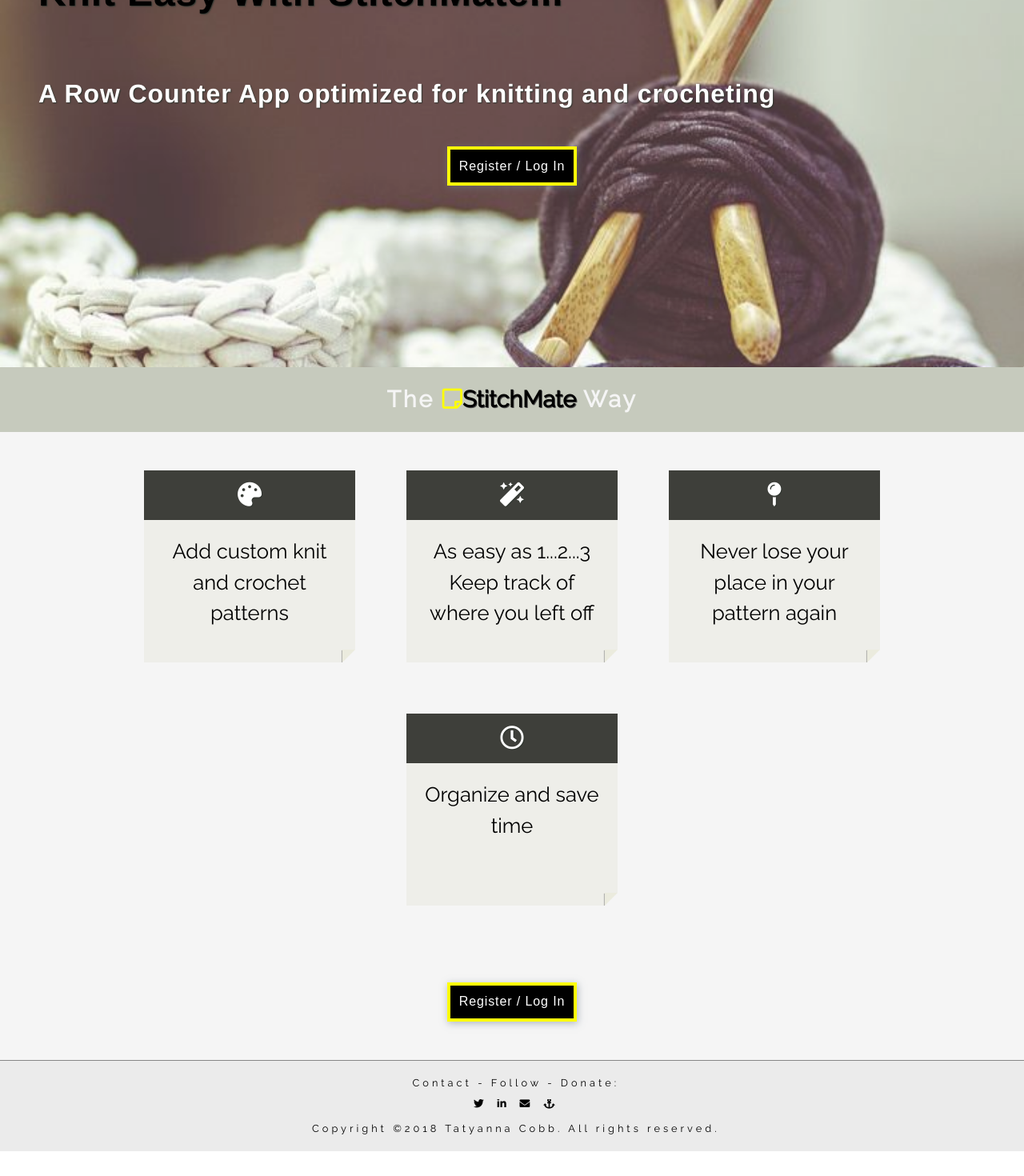
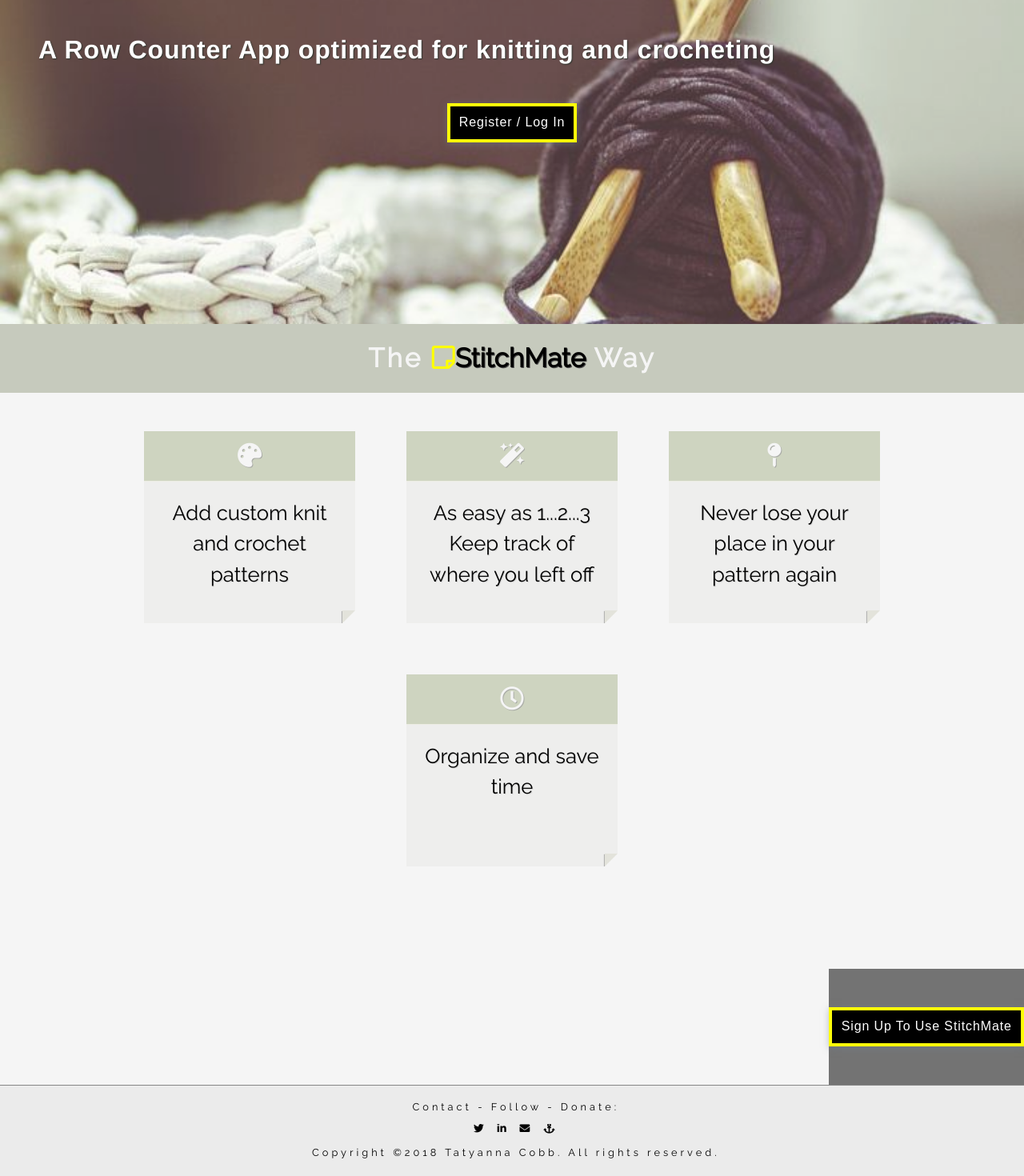
Before and after one commit to TatyCat/stitchmate, a React (Create React App) app in the folder client/: page / in a window 1280 px wide. Shown: the part 240-1710 px from the top of the page at 80% size. Before the commit the page ends 1679 px from the top, so only its background shows below. Built offline with nearby package versions, Linux system fonts and the light colour scheme.

Commit message:
Working on landing pg css refactor

```diff
--- a/client/src/index.css
+++ b/client/src/index.css
@@ -198,13 +198,7 @@
 
 .landing-nav ul {
   font-size: 2.5vh;
-  display: flex;
-  align-items: center;
-  justify-content: center;
-  flex-wrap: wrap;
   margin: 0;
-  padding: .8rem;
-  padding-left: 4.5rem;
 }
 
 .landing-nav ul li a:link, .landing-nav ul li a:visited {
@@ -304,7 +298,8 @@
 .landing-pg article h3 {
   text-align: center;
   letter-spacing: .15ch;
-  font-size: 1.8rem;
+  font-size: calc(3.5vh + .4vw);
+  white-space: nowrap;
   padding: 1.5rem;
   background-color: rgba(125, 134, 106, 0.44);
   color: whitesmoke;
@@ -348,7 +343,7 @@
   display: flex;
   flex-flow: row wrap;
   justify-content: center;
-  color: black !important;
+  color: black;
 }
 
 /* corners */
@@ -360,9 +355,10 @@
   height: auto;
   min-height: 30vh;
   margin: 2em 2em;
-  background: rgb(238, 238, 233);
+  border: rgb(237, 237, 227);
   color: black;
   overflow: hidden;
+  background-color: rgb(238, 238, 237);
 }
 
 .landing-pg article section ul li::after {
@@ -370,7 +366,6 @@
   position: absolute;
   bottom: 0;
   right: 0;
-  /* border-width: 16px 16px 0 0; */
   border-width: 0 16px 16px 0;
   border-style: solid;
   border-color: rgb(180, 180, 134) #fff;
@@ -384,15 +379,15 @@
 .landing-pg article section ul li::after {
   border-width: 8px;
   border-color: transparent #f5f5f5 #f5f5f5 transparent !important;
-  background: rgba(236, 236, 221, 0.906);
+  background-color: #e3e3db;
   display: block;
   width: 0;
 }
 
 .landing-pg article section ul li h2 {
   background-clip: border-box;
-  background-color: rgb(62, 63, 58);
-  background-image: none;
+  background-color: #ced4c0;
+  border-bottom: rgb(237, 237, 227) 1px solid;
   background-origin: padding-box;
   background-position: 0% 0%;
   background-position-x: 0%;
@@ -400,7 +395,7 @@
   background-repeat: repeat;
   background-size: auto;
   box-sizing: border-box;
-  color: white;
+  color: whitesmoke;
   font-family: "PT Sans", sans-serif;
   font-size: 30px;
   font-weight: 400;
@@ -418,6 +413,7 @@
   position: relative;
   text-align: center;
   visibility: visible;
+  text-shadow: rgb(170, 172, 167) 1px .5px;
 }
 
 .landing-pg article section ul li p {
@@ -434,8 +430,20 @@
   padding-right: 20px;
   padding-top: 10px;
   visibility: visible;
-  text-shadow: none;
+  text-shadow: rgb(215, 215, 215) 1px .5px;
   text-align: center;
+}
+
+.landing-pg section {
+  display: flex;
+  flex-flow: column;
+  justify-content: center;
+}
+
+.landing-pg section div {
+  margin-top: 5rem;
+  background-color: rgba(14, 14, 14, 0.555);
+  align-self: flex-end;
 }
 
 /* --------- Footer */
@@ -450,7 +458,7 @@
   border-top: #868686 .5px solid;
   width: 100%;
   right: 0;
-  bottom: 0%;
+  bottom: 0;
   display: block;
   left: 0;
   z-index: 1;
@@ -645,7 +653,6 @@
   box-shadow: 0 2px 5px 0 rgba(0, 0, 0, 0.16), 0 2px 10px 0 rgba(0, 0, 0, 0.12);
 }
 
-/*
 #stepNumberDropDown {
   width: 13%;
   max-width: 14%;
@@ -654,4 +661,4 @@
 .stepNumberCSS {
   font-weight: 600;
   font-size: 125.5%;
-} */
+}
--- a/client/src/pages/Landing.js
+++ b/client/src/pages/Landing.js
@@ -58,7 +58,9 @@
                   <p>Organize and save time</p>
                 </li>
               </ul>
-              <button><span>Register / Log In</span></button>
+              <div>
+                <button><span>Sign Up To Use StitchMate</span></button>
+              </div>
             </section>
           </article>
 
```
